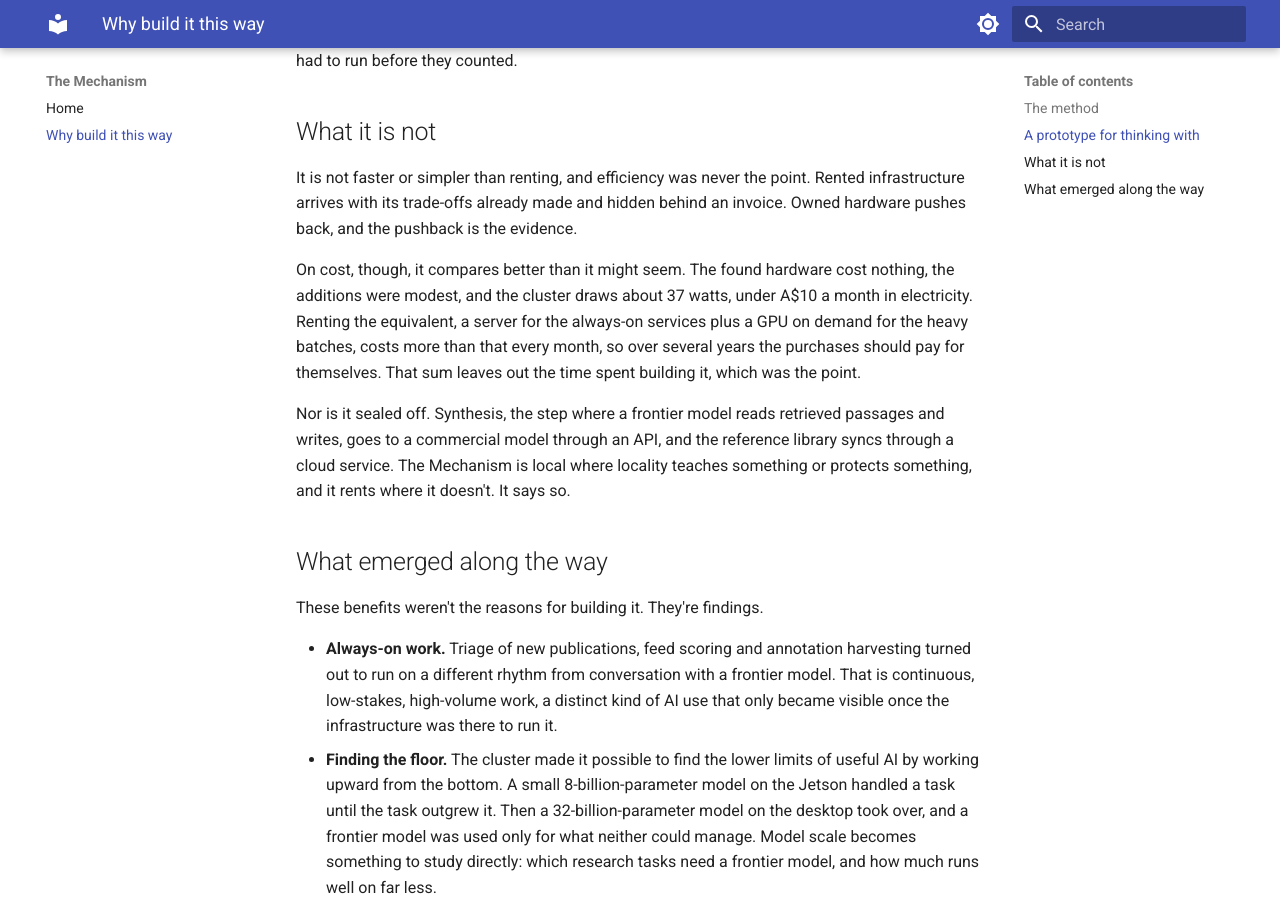
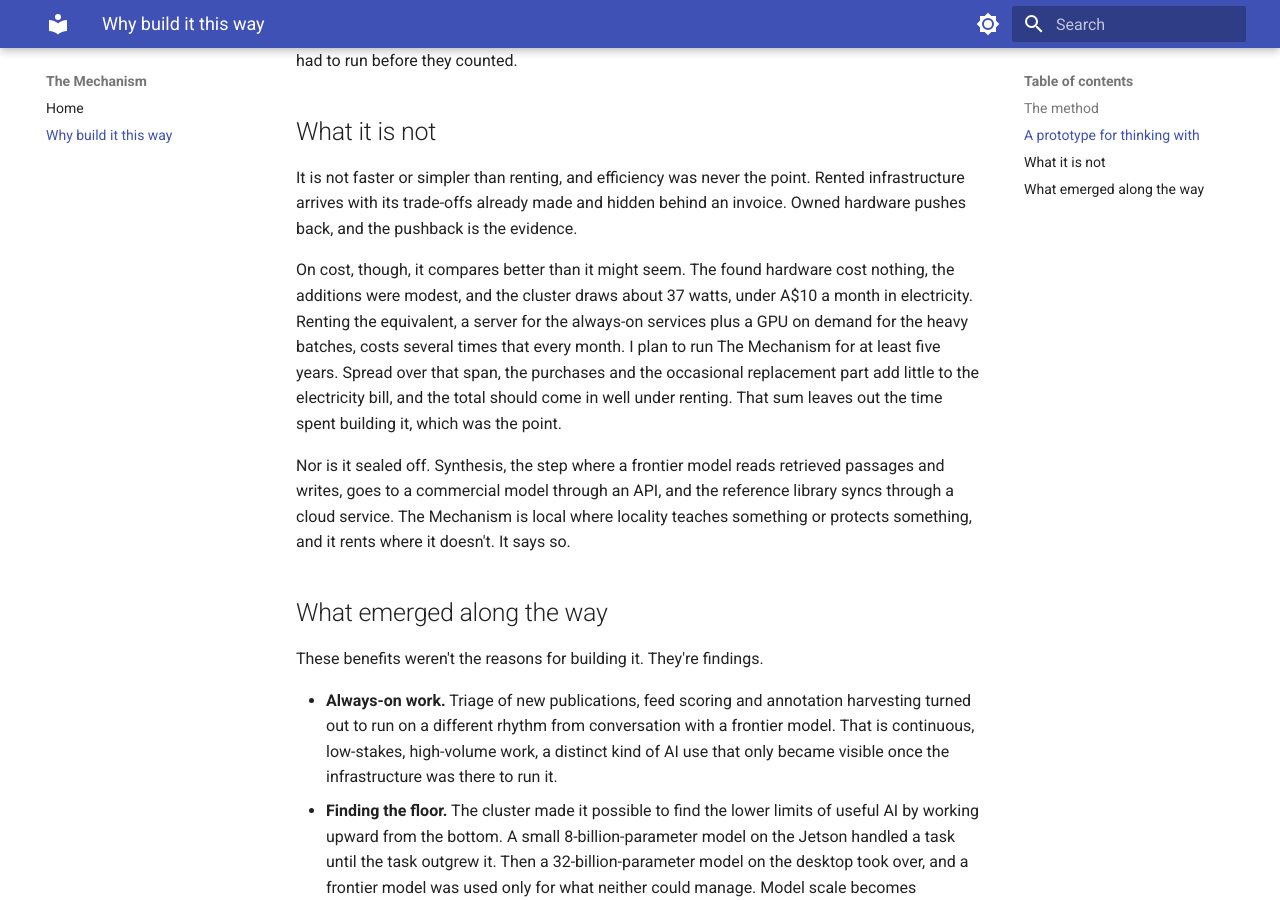
Before and after one commit to jamessmithies/the-mechanism-project, an MkDocs documentation site: the page built from docs/why.md, in a window 1280 px wide and 900 px high, scrolled down 843 px. Built offline with MkDocs 1.6.1 and Material for MkDocs 9.7.7, drawn with Linux system fonts in a browser that asks for light colours.

Commit message:
why: five-year horizon for the cost comparison
Co-Authored-By: Claude Opus 5.5 <noreply@anthropic.com>

```diff
--- a/docs/why.md
+++ b/docs/why.md
@@ -37,8 +37,10 @@ and the pushback is the evidence.
 On cost, though, it compares better than it might seem. The found hardware cost nothing, the
 additions were modest, and the cluster draws about 37 watts, under A$10 a month in electricity.
 Renting the equivalent, a server for the always-on services plus a GPU on demand for the heavy
-batches, costs more than that every month, so over several years the purchases should pay for
-themselves. That sum leaves out the time spent building it, which was the point.
+batches, costs several times that every month. I plan to run The Mechanism for at least five years.
+Spread over that span, the purchases and the occasional replacement part add little to the
+electricity bill, and the total should come in well under renting. That sum leaves out the time
+spent building it, which was the point.
 
 Nor is it sealed off. Synthesis, the step where a frontier model reads retrieved passages and
 writes, goes to a commercial model through an API, and the reference library syncs through a cloud
```
